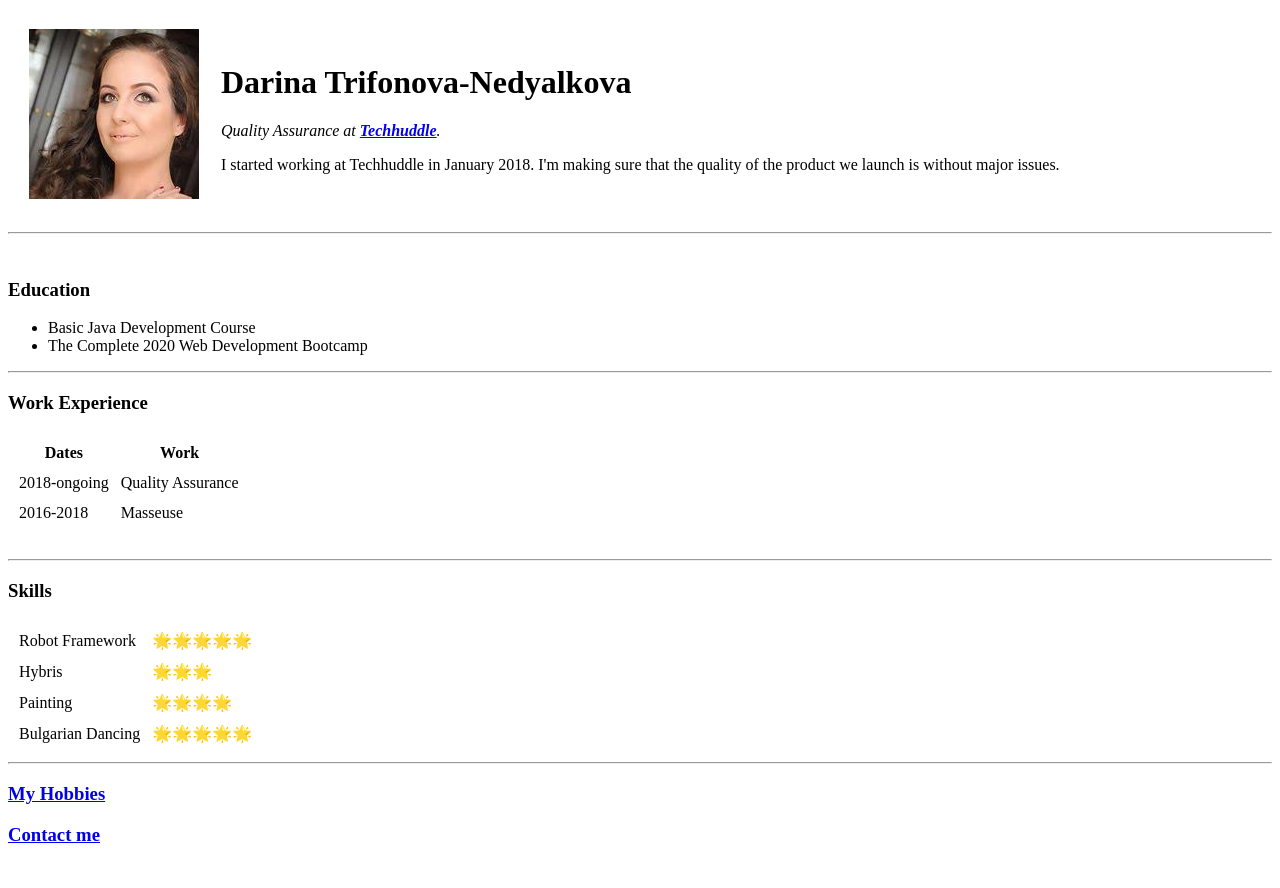
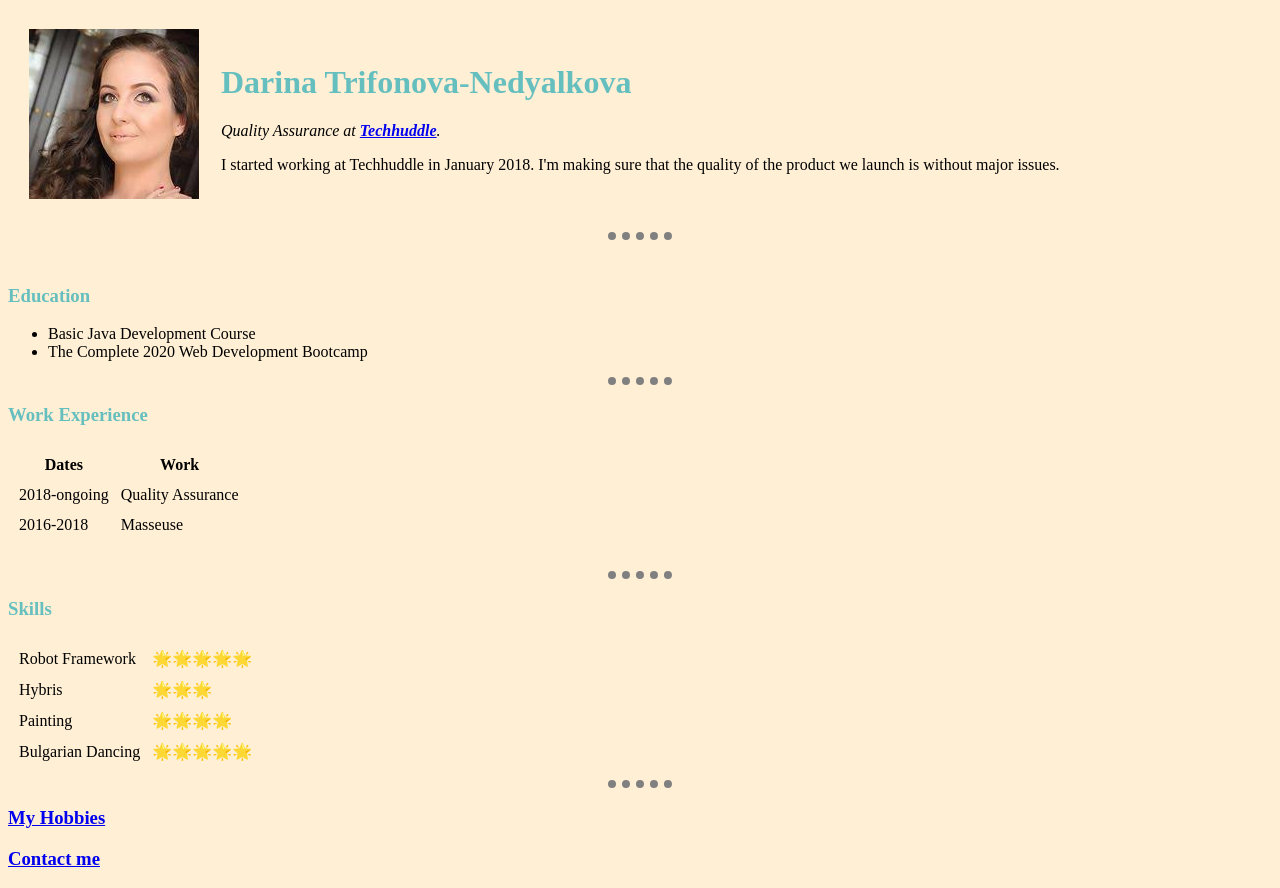
Before and after one commit to DarinaTrifonova/myCV, a plain HTML site: page index.html in a window 1280 px wide. Before the commit the page ends 864 px from the top, so only its background shows below. Drawn offline with Linux system fonts and the light colour scheme.

Commit message:
Add files via upload

```diff
--- /dev/null
+++ b/CSS/styles.css
@@ -0,0 +1,18 @@
+body {
+  background-color: papayawhip;
+}
+
+hr {
+  border: none;
+  border-top: 8px dotted;
+  border-color: grey;
+  width: 5%;
+}
+
+h1  {
+  color: #66BFBF;
+}
+
+h3 {
+  color: #66BFBF;
+}
--- a/index.html
+++ b/index.html
@@ -6,6 +6,7 @@
   <meta name="viewport" content="width=device-width, initial-scale=1.0">
   <meta http-equiv="X-UA-Compatible" content="ie=edge">
   <title>Darina's Personal Site</title>
+  <link rel="stylesheet" href="css/styles.css">
 </head>
 
 <body>
```
Also changed, not shown: contacts.html (+1 -0 lines), hobbies.html (+1 -0 lines).
